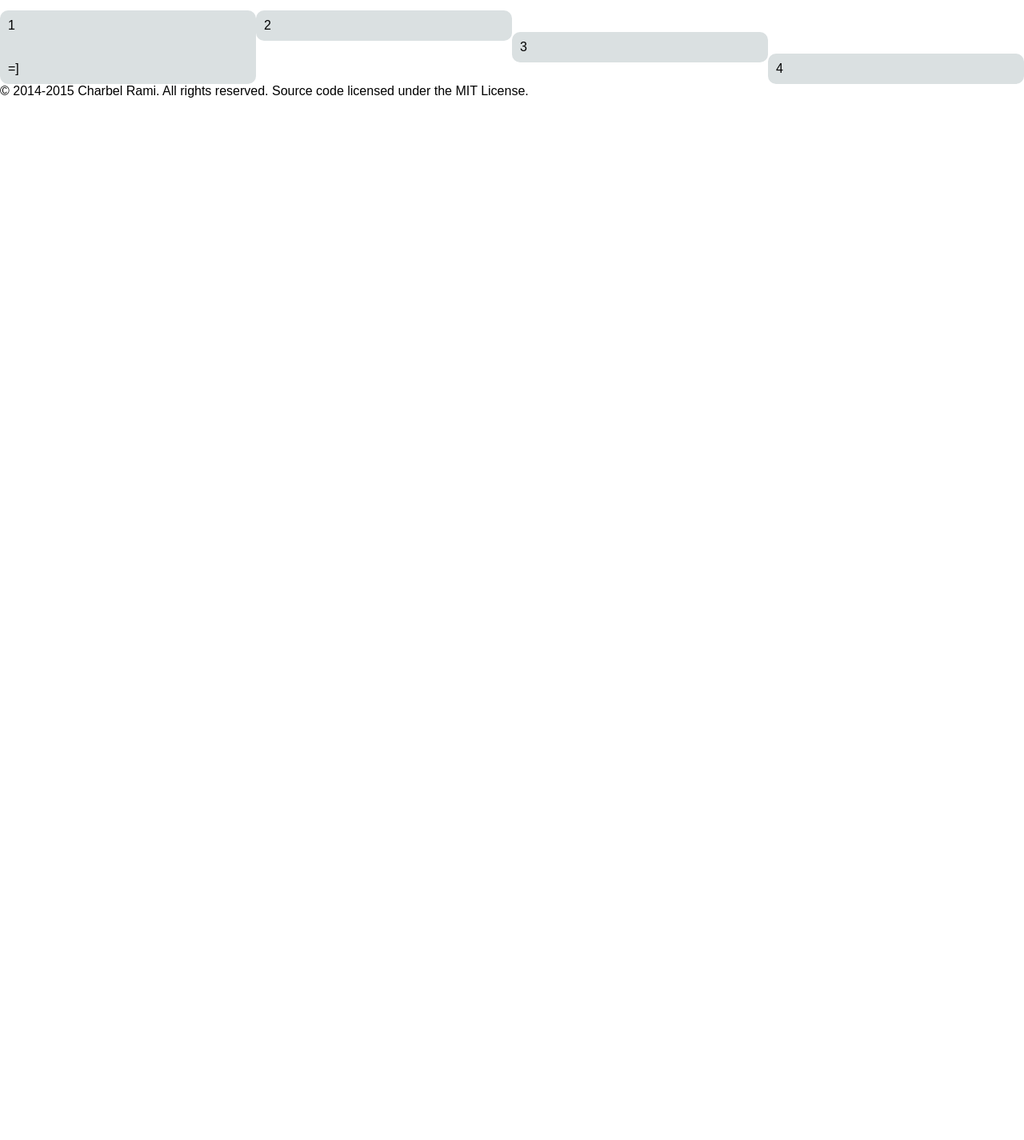
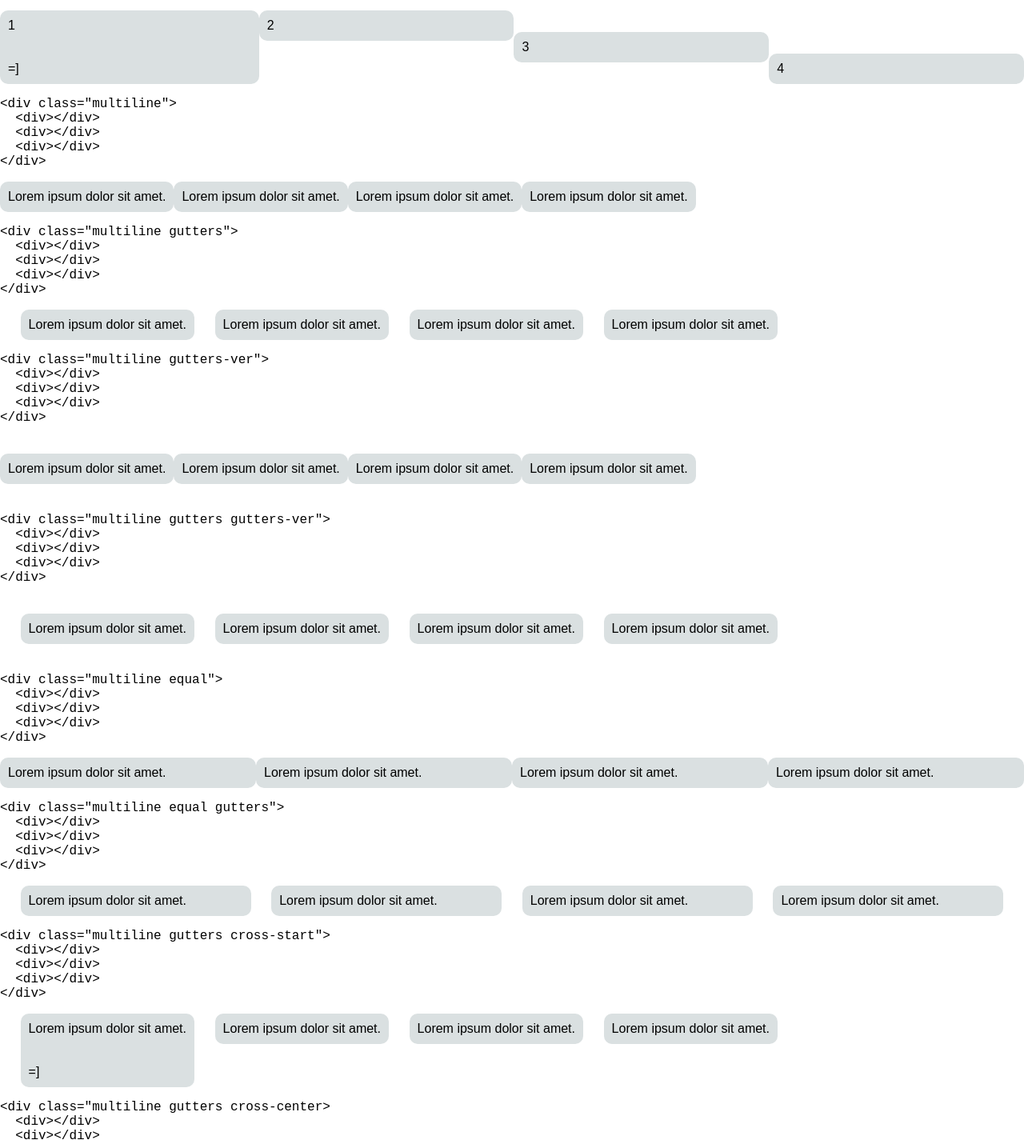
Before and after one commit to charbelrami/prelude, a website: page index.html in a window 1280 px wide. Shown: the part 4407-5832 px from the top of the page at 80% size. Before the commit the page ends 4530 px from the top, so only its background shows below. Drawn offline with Linux system fonts and the light colour scheme.

Commit message:
add multiline container, update docs

```diff
--- a/docs.less
+++ b/docs.less
@@ -1,7 +1,11 @@
-.grid-row, .grid-row-m, .responsive, .responsive-m {
+.grid-row, .grid-row-m, .responsive, .responsive-m, .multiline {
   > div {
     padding: 10px;
     background-color: #dae0e1;
     border-radius: 10px;
   }
 }
+
+.page-footer {
+  padding: 10px;
+}
--- a/index.html
+++ b/index.html
@@ -19,7 +19,7 @@
 &lt;/div></code></pre>
 
     <div class="grid-row">
-      <div class="col-s-4 col-m-6 col-l-2">col-s-4 col-m-6 col-l-2 <br><br><br>=]</div>
+      <div class="col-s-4 col-m-6 col-l-2">col-s-4 col-m-6 col-l-2<br><br><br>=]</div>
       <div class="col-s-4 col-m-3 col-l-5">col-s-4 col-m-3 col-l-5</div>
       <div class="col-s-4 col-m-3 col-l-5">col-s-4 col-m-3 col-l-5</div>
     </div>
@@ -31,7 +31,7 @@
 &lt;/div></code></pre>
 
     <div class="grid-row-m">
-      <div class="col-m-6 col-l-2">col-m-6 col-l-2 <br><br><br>=]</div>
+      <div class="col-m-6 col-l-2">col-m-6 col-l-2<br><br><br>=]</div>
       <div class="col-m-3 col-l-5">col-m-3 col-l-5</div>
       <div class="col-m-3 col-l-5">col-m-3 col-l-5</div>
     </div>
@@ -43,7 +43,7 @@
 &lt;/div></code></pre>
 
     <div class="grid-row gutters">
-      <div class="col-s-4 col-m-6 col-l-2">col-s-4 col-m-6 col-l-2 <br><br><br>=]</div>
+      <div class="col-s-4 col-m-6 col-l-2">col-s-4 col-m-6 col-l-2<br><br><br>=]</div>
       <div class="col-s-4 col-m-3 col-l-5">col-s-4 col-m-3 col-l-5</div>
       <div class="col-s-4 col-m-3 col-l-5">col-s-4 col-m-3 col-l-5</div>
     </div>
@@ -55,7 +55,7 @@
 &lt;/div></code></pre>
 
     <div class="grid-row gutters-ver">
-      <div class="col-s-4 col-m-6 col-l-2">col-s-4 col-m-6 col-l-2 <br><br><br>=]</div>
+      <div class="col-s-4 col-m-6 col-l-2">col-s-4 col-m-6 col-l-2<br><br><br>=]</div>
       <div class="col-s-4 col-m-3 col-l-5">col-s-4 col-m-3 col-l-5</div>
       <div class="col-s-4 col-m-3 col-l-5">col-s-4 col-m-3 col-l-5</div>
     </div>
@@ -67,7 +67,7 @@
 &lt;/div></code></pre>
 
     <div class="grid-row gutters gutters-ver">
-      <div class="col-s-4 col-m-6 col-l-2">col-s-4 col-m-6 col-l-2 <br><br><br>=]</div>
+      <div class="col-s-4 col-m-6 col-l-2">col-s-4 col-m-6 col-l-2<br><br><br>=]</div>
       <div class="col-s-4 col-m-3 col-l-5">col-s-4 col-m-3 col-l-5</div>
       <div class="col-s-4 col-m-3 col-l-5">col-s-4 col-m-3 col-l-5</div>
     </div>
@@ -79,7 +79,7 @@
 &lt;/div></code></pre>
 
     <div class="grid-row gutters cross-start">
-      <div class="col-s-4 col-m-6 col-l-2">col-s-4 col-m-6 col-l-2 <br><br><br>=]</div>
+      <div class="col-s-4 col-m-6 col-l-2">col-s-4 col-m-6 col-l-2<br><br><br>=]</div>
       <div class="col-s-4 col-m-3 col-l-5">col-s-4 col-m-3 col-l-5</div>
       <div class="col-s-4 col-m-3 col-l-5">col-s-4 col-m-3 col-l-5</div>
     </div>
@@ -91,7 +91,7 @@
 &lt;/div></code></pre>
 
     <div class="grid-row gutters cross-center">
-      <div class="col-s-4 col-m-6 col-l-2">col-s-4 col-m-6 col-l-2 <br><br><br>=]</div>
+      <div class="col-s-4 col-m-6 col-l-2">col-s-4 col-m-6 col-l-2<br><br><br>=]</div>
       <div class="col-s-4 col-m-3 col-l-5">col-s-4 col-m-3 col-l-5</div>
       <div class="col-s-4 col-m-3 col-l-5">col-s-4 col-m-3 col-l-5</div>
     </div>
@@ -103,7 +103,7 @@
 &lt;/div></code></pre>
 
     <div class="grid-row gutters cross-end">
-      <div class="col-s-4 col-m-6 col-l-2">col-s-4 col-m-6 col-l-2 <br><br><br>=]</div>
+      <div class="col-s-4 col-m-6 col-l-2">col-s-4 col-m-6 col-l-2<br><br><br>=]</div>
       <div class="col-s-4 col-m-3 col-l-5">col-s-4 col-m-3 col-l-5</div>
       <div class="col-s-4 col-m-3 col-l-5">col-s-4 col-m-3 col-l-5</div>
     </div>
@@ -116,7 +116,7 @@
 &lt;/div></code></pre>
 
     <div class="grid-row gutters">
-      <div class="col-s-3 col-m-1 col-l-1">col-s-3 col-m-1 col-l-1 <br><br><br>=]</div>
+      <div class="col-s-3 col-m-1 col-l-1">col-s-3 col-m-1 col-l-1<br><br><br>=]</div>
       <div class="col-s-2 col-m-4 col-l-5 self-cross-start">col-s-2 col-m-4 col-l-5 self-cross-start</div>
       <div class="col-s-3 col-m-4 col-l-5 self-cross-center">col-s-3 col-m-4 col-l-5 self-cross-center</div>
       <div class="col-s-4 col-m-3 col-l-1 self-cross-end">col-s-4 col-m-3 col-l-1 self-cross-end</div>
@@ -129,7 +129,7 @@
 &lt;/div></code></pre>
 
     <div class="responsive">
-      <div>1 <br><br><br>=]</div>
+      <div>1<br><br><br>=]</div>
       <div>2</div>
       <div>3</div>
     </div>
@@ -141,7 +141,7 @@
 &lt;/div></code></pre>
 
     <div class="responsive-m">
-      <div>1 <br><br><br>=]</div>
+      <div>1<br><br><br>=]</div>
       <div>2</div>
       <div>3</div>
     </div>
@@ -153,7 +153,7 @@
 &lt;/div></code></pre>
 
     <div class="responsive gutters">
-      <div>1 <br><br><br>=]</div>
+      <div>1<br><br><br>=]</div>
       <div>2</div>
       <div>3</div>
     </div>
@@ -165,7 +165,7 @@
 &lt;/div></code></pre>
 
     <div class="responsive gutters-ver">
-      <div>1 <br><br><br>=]</div>
+      <div>1<br><br><br>=]</div>
       <div>2</div>
       <div>3</div>
     </div>
@@ -177,7 +177,7 @@
 &lt;/div></code></pre>
 
     <div class="responsive gutters gutters-ver">
-      <div>1 <br><br><br>=]</div>
+      <div>1<br><br><br>=]</div>
       <div>2</div>
       <div>3</div>
     </div>
@@ -189,7 +189,7 @@
 &lt;/div></code></pre>
 
     <div class="responsive equal">
-      <div>1 <br><br><br>=]</div>
+      <div>1<br><br><br>=]</div>
       <div>2</div>
       <div>3</div>
     </div>
@@ -201,7 +201,7 @@
 &lt;/div></code></pre>
 
     <div class="responsive equal gutters">
-      <div>1 <br><br><br>=]</div>
+      <div>1<br><br><br>=]</div>
       <div>2</div>
       <div>3</div>
     </div>
@@ -213,7 +213,7 @@
 &lt;/div></code></pre>
 
     <div class="responsive equal cross-start">
-      <div>1 <br><br><br>=]</div>
+      <div>1<br><br><br>=]</div>
       <div>2</div>
       <div>3</div>
     </div>
@@ -225,7 +225,7 @@
 &lt;/div></code></pre>
 
     <div class="responsive equal cross-center">
-      <div>1 <br><br><br>=]</div>
+      <div>1<br><br><br>=]</div>
       <div>2</div>
       <div>3</div>
     </div>
@@ -237,7 +237,7 @@
 &lt;/div></code></pre>
 
     <div class="responsive equal cross-end">
-      <div>1 <br><br><br>=]</div>
+      <div>1<br><br><br>=]</div>
       <div>2</div>
       <div>3</div>
     </div>
@@ -250,13 +250,144 @@
 &lt;/div></code></pre>
 
     <div class="responsive equal">
-      <div>1 <br><br><br>=]</div>
+      <div>1<br><br><br>=]</div>
       <div class="self-cross-start">2</div>
       <div class="self-cross-center">3</div>
       <div class="self-cross-end">4</div>
     </div>
 
-    <footer>
+    <pre><code>&lt;div class="multiline">
+  &lt;div>&lt;/div>
+  &lt;div>&lt;/div>
+  &lt;div>&lt;/div>
+&lt;/div></code></pre>
+
+    <div class="multiline">
+      <div>Lorem ipsum dolor sit amet.</div>
+      <div>Lorem ipsum dolor sit amet.</div>
+      <div>Lorem ipsum dolor sit amet.</div>
+      <div>Lorem ipsum dolor sit amet.</div>
+    </div>
+
+    <pre><code>&lt;div class="multiline gutters">
+  &lt;div>&lt;/div>
+  &lt;div>&lt;/div>
+  &lt;div>&lt;/div>
+&lt;/div></code></pre>
+
+    <div class="multiline gutters">
+      <div>Lorem ipsum dolor sit amet.</div>
+      <div>Lorem ipsum dolor sit amet.</div>
+      <div>Lorem ipsum dolor sit amet.</div>
+      <div>Lorem ipsum dolor sit amet.</div>
+    </div>
+
+    <pre><code>&lt;div class="multiline gutters-ver">
+  &lt;div>&lt;/div>
+  &lt;div>&lt;/div>
+  &lt;div>&lt;/div>
+&lt;/div></code></pre>
+
+    <div class="multiline gutters-ver">
+      <div>Lorem ipsum dolor sit amet.</div>
+      <div>Lorem ipsum dolor sit amet.</div>
+      <div>Lorem ipsum dolor sit amet.</div>
+      <div>Lorem ipsum dolor sit amet.</div>
+    </div>
+
+    <pre><code>&lt;div class="multiline gutters gutters-ver">
+  &lt;div>&lt;/div>
+  &lt;div>&lt;/div>
+  &lt;div>&lt;/div>
+&lt;/div></code></pre>
+
+    <div class="multiline gutters gutters-ver">
+      <div>Lorem ipsum dolor sit amet.</div>
+      <div>Lorem ipsum dolor sit amet.</div>
+      <div>Lorem ipsum dolor sit amet.</div>
+      <div>Lorem ipsum dolor sit amet.</div>
+    </div>
+
+    <pre><code>&lt;div class="multiline equal">
+  &lt;div>&lt;/div>
+  &lt;div>&lt;/div>
+  &lt;div>&lt;/div>
+&lt;/div></code></pre>
+
+    <div class="multiline equal">
+      <div>Lorem ipsum dolor sit amet.</div>
+      <div>Lorem ipsum dolor sit amet.</div>
+      <div>Lorem ipsum dolor sit amet.</div>
+      <div>Lorem ipsum dolor sit amet.</div>
+    </div>
+
+    <pre><code>&lt;div class="multiline equal gutters">
+  &lt;div>&lt;/div>
+  &lt;div>&lt;/div>
+  &lt;div>&lt;/div>
+&lt;/div></code></pre>
+
+    <div class="multiline equal gutters">
+      <div>Lorem ipsum dolor sit amet.</div>
+      <div>Lorem ipsum dolor sit amet.</div>
+      <div>Lorem ipsum dolor sit amet.</div>
+      <div>Lorem ipsum dolor sit amet.</div>
+    </div>
+
+    <pre><code>&lt;div class="multiline gutters cross-start">
+  &lt;div>&lt;/div>
+  &lt;div>&lt;/div>
+  &lt;div>&lt;/div>
+&lt;/div></code></pre>
+
+    <div class="multiline gutters cross-start">
+      <div>Lorem ipsum dolor sit amet.<br><br><br>=]</div>
+      <div>Lorem ipsum dolor sit amet.</div>
+      <div>Lorem ipsum dolor sit amet.</div>
+      <div>Lorem ipsum dolor sit amet.</div>
+    </div>
+
+    <pre><code>&lt;div class="multiline gutters cross-center>
+  &lt;div>&lt;/div>
+  &lt;div>&lt;/div>
+  &lt;div>&lt;/div>
+&lt;/div></code></pre>
+
+    <div class="multiline gutters cross-center">
+      <div>Lorem ipsum dolor sit amet.<br><br><br>=]</div>
+      <div>Lorem ipsum dolor sit amet.</div>
+      <div>Lorem ipsum dolor sit amet.</div>
+      <div>Lorem ipsum dolor sit amet.</div>
+    </div>
+
+    <pre><code>&lt;div class="multiline gutters cross-end">
+  &lt;div>&lt;/div>
+  &lt;div>&lt;/div>
+  &lt;div>&lt;/div>
+&lt;/div></code></pre>
+
+    <div class="multiline gutters cross-end">
+      <div>Lorem ipsum dolor sit amet.<br><br><br>=]</div>
+      <div>Lorem ipsum dolor sit amet.</div>
+      <div>Lorem ipsum dolor sit amet.</div>
+      <div>Lorem ipsum dolor sit amet.</div>
+    </div>
+
+    <pre><code>&lt;div class="multiline gutters">
+  &lt;div>&lt;/div>
+  &lt;div class="self-cross-start">&lt;/div>
+  &lt;div class="self-cross-center">&lt;/div>
+  &lt;div class="self-cross-end">&lt;/div>
+&lt;/div></code></pre>
+
+    <div class="multiline gutters">
+      <div>Lorem ipsum dolor sit amet.<br><br><br>=]</div>
+      <div class="self-cross-start">Lorem ipsum dolor sit amet.</div>
+      <div class="self-cross-center">Lorem ipsum dolor sit amet.</div>
+      <div class="self-cross-end">Lorem ipsum dolor sit amet.</div>
+    </div>
+
+    <footer class="page-footer">
       &copy; 2014-2015 Charbel Rami. All rights reserved. Source code licensed under the MIT License.
     </footer>
   </body>
--- a/prefixed-prelude.css
+++ b/prefixed-prelude.css
@@ -279,11 +279,25 @@ img {
             flex-direction: row;
   }
 }
+.multiline {
+  display: -webkit-box;
+  display: -webkit-flex;
+  display: -ms-flexbox;
+  display: flex;
+  -webkit-flex-wrap: wrap;
+      -ms-flex-wrap: wrap;
+          flex-wrap: wrap;
+}
+.multiline > * {
+  -webkit-flex-shrink: 0;
+      -ms-flex-negative: 0;
+          flex-shrink: 0;
+}
 .equal > * {
   -webkit-box-flex: 1;
-  -webkit-flex: 1;
-      -ms-flex: 1;
-          flex: 1;
+  -webkit-flex-grow: 1;
+      -ms-flex-positive: 1;
+          flex-grow: 1;
 }
 .cross-center {
   -webkit-box-align: center;
--- a/prelude.less
+++ b/prelude.less
@@ -91,9 +91,17 @@ img {
   }
 }
 
+.multiline {
+  display: flex;
+  flex-wrap: wrap;
+  > * {
+    flex-shrink: 0;
+  }
+}
+
 .equal {
   > * {
-    flex: 1;
+    flex-grow: 1;
   }
 }
 
```
Also changed, not shown: docs.css, docs.min.css, prefixed-prelude.min.css, prelude.css.
